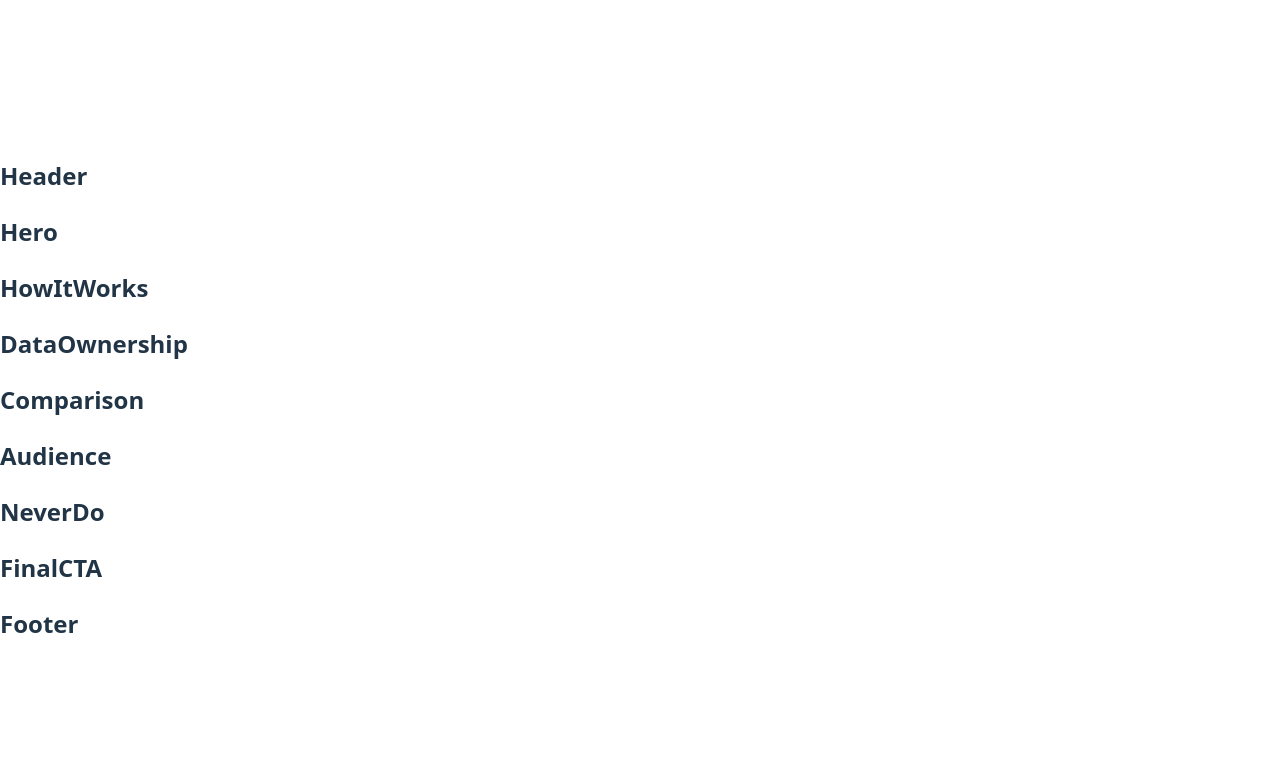
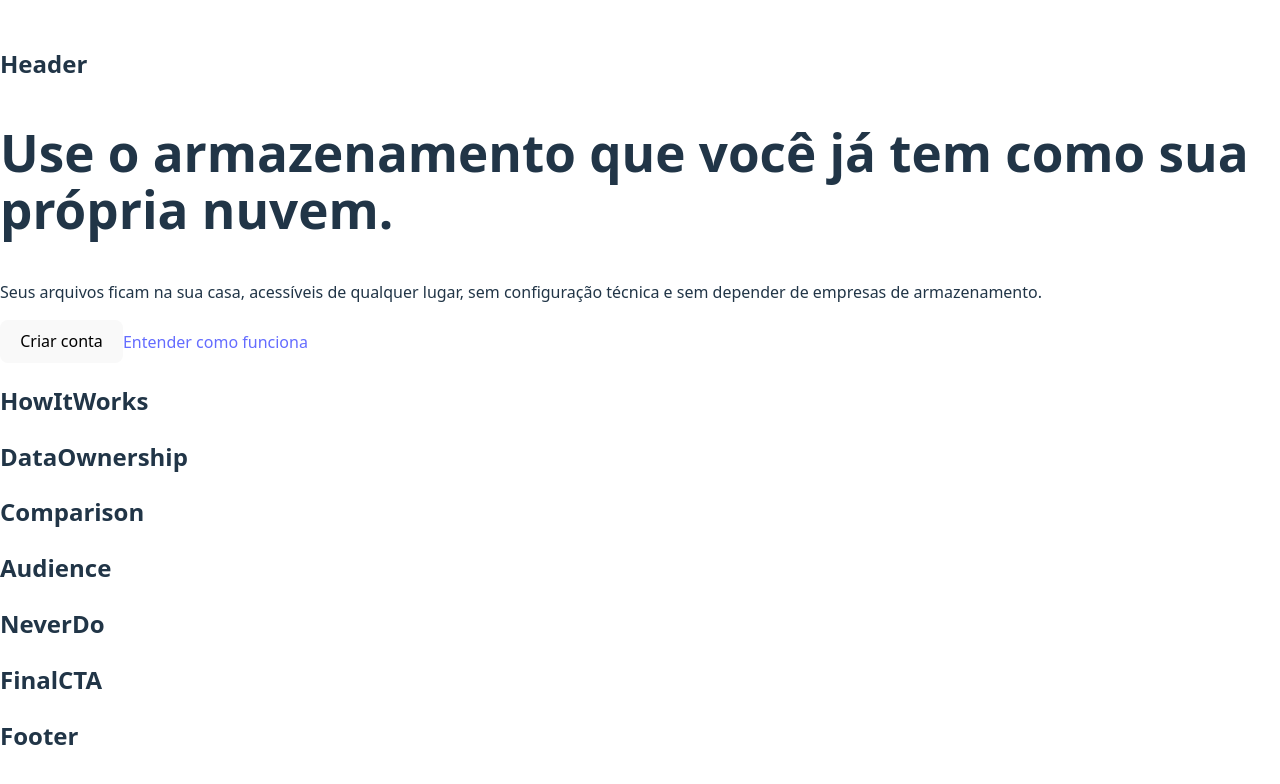
Before and after one commit to Rodrigoteodosio/personal-cloud-site, a React (Vite) app: page / in a window 1280 px wide. Shown: the top 784 px of the page. Built offline with nearby package versions, Linux system fonts and the light colour scheme.

Commit message:
Updated Hero.tsx

```diff
--- a/src/components/Hero.tsx
+++ b/src/components/Hero.tsx
@@ -1,7 +1,12 @@
 function Hero() {
   return (
-    <section>
-      <h2>Hero</h2>
+    <section id="topo">
+      <h1>Use o armazenamento que você já tem como sua própria nuvem.</h1>
+      <p>Seus arquivos ficam na sua casa, acessíveis de qualquer lugar, sem configuração técnica e sem depender de empresas de armazenamento.</p>
+      <div>
+        <button>Criar conta</button>
+        <a href="#como-funciona">Entender como funciona</a>
+      </div>
     </section>
   )
 }
```
